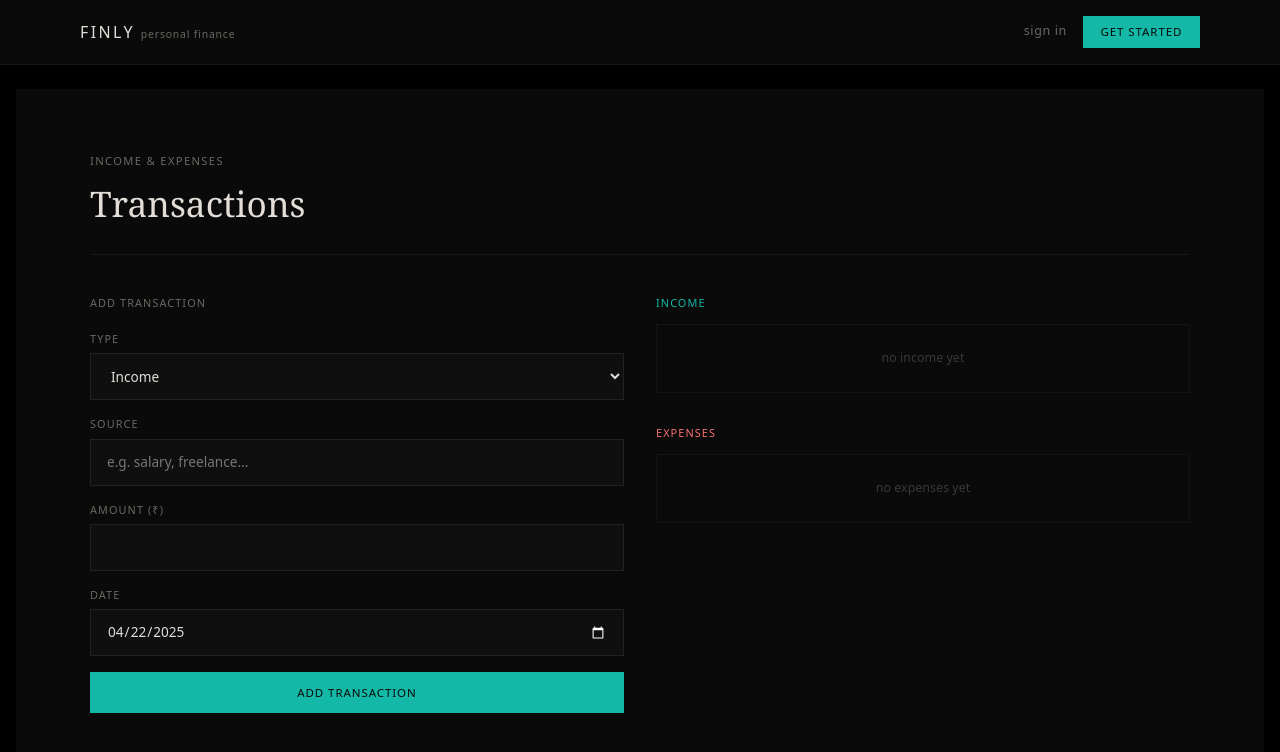
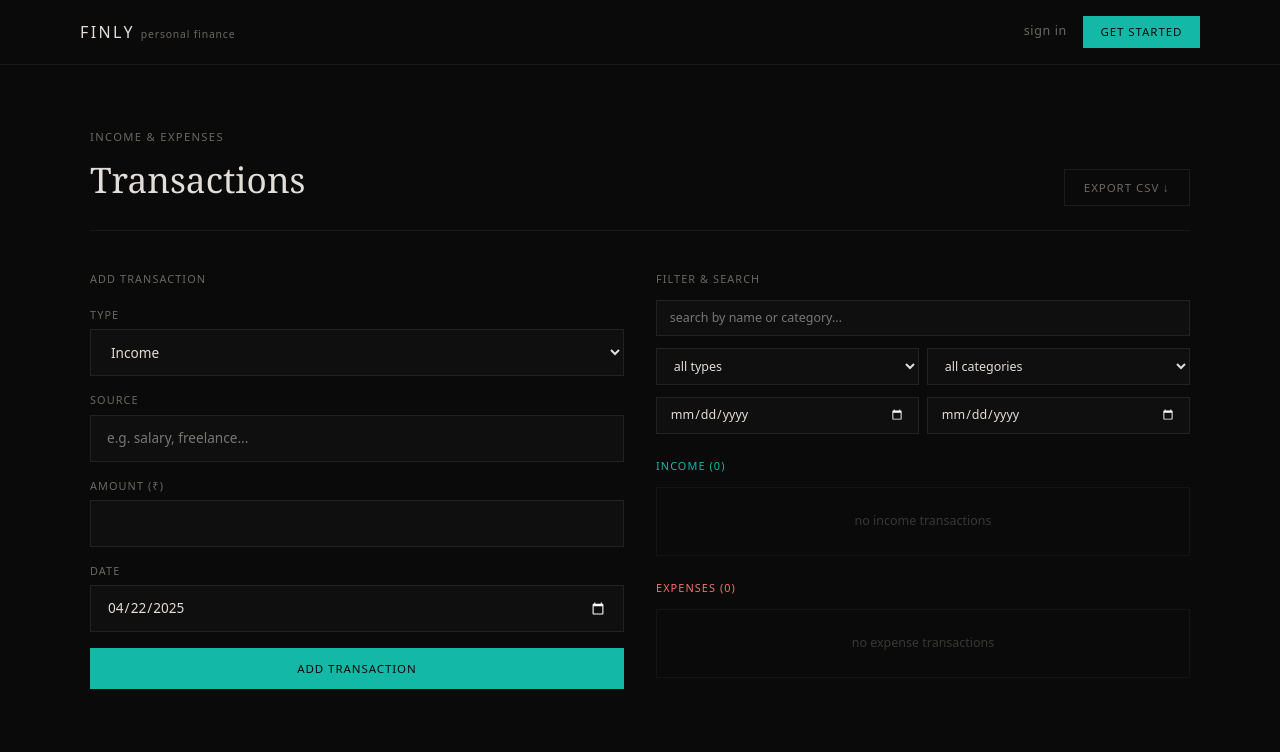
Before and after one commit to Aayushnhk/FinlyFrontend, a React (Vite) app: page /transactions in a window 1280 px wide. Shown: the top 752 px of the page. Built offline with nearby package versions, Linux system fonts and the light colour scheme.

Commit message:
redesign + search + filter + csv export

```diff
--- a/src/App.jsx
+++ b/src/App.jsx
@@ -22,7 +22,6 @@ function App() {
           <TransactionProvider>
             <Router>
               <Navbar />
-              <div className="App px-4 py-6">
               <Routes>
                 <Route path="/" element={<Dashboard />} />
                 <Route path="/categories" element={<Categories />} />
@@ -30,7 +29,6 @@ function App() {
                 <Route path="/budgets" element={<Budgets />} />
                 <Route path="/auth" element={<Auth />} />
               </Routes>
-              </div>
             </Router>
           </TransactionProvider>
         </BudgetProvider>
--- a/src/pages/Dashboard.jsx
+++ b/src/pages/Dashboard.jsx
@@ -28,7 +28,7 @@ function Dashboard() {
     const months = {};
     transactions.forEach(t => {
       const date = new Date(t.date);
-      const key = date.toLocaleString("default", { month: "short", year: "2-digit" });
+      const key = date.toLocaleString("default", { month: "short", year: "numeric" });
       if (!months[key]) months[key] = { month: key, income: 0, expense: 0 };
       if (t.type === "income") months[key].income += t.amount;
       else months[key].expense += t.amount;
--- a/src/pages/Transactions.jsx
+++ b/src/pages/Transactions.jsx
@@ -1,4 +1,4 @@
-import { useState, useEffect, useCallback } from "react";
+import { useState, useEffect, useCallback, useMemo } from "react";
 import { useTransactions } from "../contexts/TransactionContext";
 import { useCategories } from "../contexts/CategoryContext";
 import { useBudgets } from "../contexts/BudgetContext";
@@ -13,9 +13,15 @@ export default function Transactions() {
   const { fetchBudgets } = useBudgets();
 
   const [formData, setFormData] = useState({
-    type: "income", amount: "", categoryId: "", incomeSourceName: "", date: new Date().toISOString().split("T")[0],
+    type: "income", amount: "", categoryId: "", incomeSourceName: "",
+    date: new Date().toISOString().split("T")[0],
   });
   const [alert, setAlert] = useState(null);
+  const [search, setSearch] = useState("");
+  const [filterType, setFilterType] = useState("all");
+  const [filterCategory, setFilterCategory] = useState("all");
+  const [dateFrom, setDateFrom] = useState("");
+  const [dateTo, setDateTo] = useState("");
 
   const capitalize = useCallback((str) => str ? str.charAt(0).toUpperCase() + str.slice(1).toLowerCase() : "", []);
 
@@ -80,8 +86,45 @@ export default function Transactions() {
     showAlert("Transaction deleted.", "#f87171");
   };
 
-  const incomeTransactions = transactions.filter(t => t.type === "income");
-  const expenseTransactions = transactions.filter(t => t.type === "expense");
+  // Filtered transactions
+  const filtered = useMemo(() => {
+    return transactions.filter(t => {
+      const name = t.type === "income"
+        ? (t.incomeSourceName || t.name || "").toLowerCase()
+        : (t.category?.name || "").toLowerCase();
+      const matchSearch = !search || name.includes(search.toLowerCase());
+      const matchType = filterType === "all" || t.type === filterType;
+      const matchCategory = filterCategory === "all" || t.categoryId === filterCategory;
+      const tDate = new Date(t.date);
+      const matchFrom = !dateFrom || tDate >= new Date(dateFrom);
+      const matchTo = !dateTo || tDate <= new Date(dateTo);
+      return matchSearch && matchType && matchCategory && matchFrom && matchTo;
+    });
+  }, [transactions, search, filterType, filterCategory, dateFrom, dateTo]);
+
+  const incomeTransactions = filtered.filter(t => t.type === "income");
+  const expenseTransactions = filtered.filter(t => t.type === "expense");
+
+  // CSV Export
+  const exportCSV = () => {
+    const rows = [
+      ["Date", "Type", "Source/Category", "Amount"],
+      ...filtered.map(t => [
+        new Date(t.date).toLocaleDateString("en-IN"),
+        t.type,
+        t.type === "income" ? (t.incomeSourceName || t.name || "") : (t.category?.name || ""),
+        t.amount,
+      ])
+    ];
+    const csv = rows.map(r => r.join(",")).join("\n");
+    const blob = new Blob([csv], { type: "text/csv" });
+    const url = URL.createObjectURL(blob);
+    const a = document.createElement("a");
+    a.href = url;
+    a.download = "finly-transactions.csv";
+    a.click();
+    URL.revokeObjectURL(url);
+  };
 
   const inputStyle = {
     width: "100%", background: "#0f0f10",
@@ -95,6 +138,13 @@ export default function Transactions() {
     fontFamily: "system-ui,sans-serif", fontSize: "0.68rem",
     letterSpacing: "0.1em", textTransform: "uppercase",
     color: "#6b6860", display: "block", marginBottom: "0.4rem",
+  };
+
+  const filterInputStyle = {
+    background: "#0f0f10", border: "1px solid rgba(255,255,255,0.08)",
+    padding: "0.5rem 0.8rem", color: "#e2ddd6",
+    fontFamily: "system-ui,sans-serif", fontSize: "0.78rem",
+    outline: "none",
   };
 
   return (
@@ -112,13 +162,23 @@ export default function Transactions() {
       )}
 
       <div style={{ maxWidth: "1100px", margin: "0 auto" }}>
-        <div style={{ marginBottom: "2.5rem", borderBottom: "1px solid rgba(255,255,255,0.06)", paddingBottom: "1.5rem" }}>
-          <div style={{ fontFamily: "system-ui,sans-serif", fontSize: "0.7rem", letterSpacing: "0.12em", textTransform: "uppercase", color: "#6b6860", marginBottom: "0.5rem" }}>
-            income & expenses
+        <div style={{ marginBottom: "2.5rem", borderBottom: "1px solid rgba(255,255,255,0.06)", paddingBottom: "1.5rem", display: "flex", justifyContent: "space-between", alignItems: "flex-end", flexWrap: "wrap", gap: "1rem" }}>
+          <div>
+            <div style={{ fontFamily: "system-ui,sans-serif", fontSize: "0.7rem", letterSpacing: "0.12em", textTransform: "uppercase", color: "#6b6860", marginBottom: "0.5rem" }}>
+              income & expenses
+            </div>
+            <h1 style={{ fontFamily: "Georgia,serif", fontSize: "clamp(1.8rem,3vw,2.2rem)", fontWeight: 400 }}>
+              Transactions
+            </h1>
           </div>
-          <h1 style={{ fontFamily: "Georgia,serif", fontSize: "clamp(1.8rem,3vw,2.2rem)", fontWeight: 400 }}>
-            Transactions
-          </h1>
+          <button onClick={exportCSV} style={{
+            background: "transparent", border: "1px solid rgba(255,255,255,0.08)",
+            color: "#6b6860", fontFamily: "system-ui,sans-serif",
+            fontSize: "0.72rem", letterSpacing: "0.08em", textTransform: "uppercase",
+            padding: "0.55rem 1.2rem", cursor: "pointer",
+          }}>
+            export csv ↓
+          </button>
         </div>
 
         <div style={{ display: "grid", gridTemplateColumns: "repeat(auto-fit, minmax(280px, 1fr))", gap: "2rem" }}>
@@ -129,7 +189,6 @@ export default function Transactions() {
               {editingTransaction ? "edit transaction" : "add transaction"}
             </div>
             <form onSubmit={handleSubmit} style={{ display: "flex", flexDirection: "column", gap: "1rem" }}>
-
               <div>
                 <label style={labelStyle}>type</label>
                 <select name="type" value={formData.type} onChange={e => setFormData(p => ({ ...p, type: e.target.value }))} style={{ ...inputStyle, cursor: "pointer" }}>
@@ -187,16 +246,54 @@ export default function Transactions() {
           </div>
 
           {/* Transaction lists */}
-          <div style={{ display: "flex", flexDirection: "column", gap: "2rem" }}>
+          <div style={{ display: "flex", flexDirection: "column", gap: "1.5rem" }}>
+
+            {/* Filters */}
+            <div style={{ display: "flex", flexDirection: "column", gap: "0.75rem" }}>
+              <div style={{ fontFamily: "system-ui,sans-serif", fontSize: "0.68rem", letterSpacing: "0.1em", textTransform: "uppercase", color: "#6b6860" }}>
+                filter & search
+              </div>
+              <input
+                type="text"
+                placeholder="search by name or category..."
+                value={search}
+                onChange={e => setSearch(e.target.value)}
+                style={{ ...filterInputStyle, width: "100%" }}
+              />
+              <div style={{ display: "flex", gap: "0.5rem", flexWrap: "wrap" }}>
+                <select value={filterType} onChange={e => setFilterType(e.target.value)} style={{ ...filterInputStyle, flex: 1 }}>
+                  <option value="all">all types</option>
+                  <option value="income">income only</option>
+                  <option value="expense">expenses only</option>
+                </select>
+                <select value={filterCategory} onChange={e => setFilterCategory(e.target.value)} style={{ ...filterInputStyle, flex: 1 }}>
+                  <option value="all">all categories</option>
+                  {categories.map(c => <option key={c.id} value={c.id}>{capitalize(c.name)}</option>)}
+                </select>
+              </div>
+              <div style={{ display: "flex", gap: "0.5rem", flexWrap: "wrap" }}>
+                <input type="date" value={dateFrom} onChange={e => setDateFrom(e.target.value)} style={{ ...filterInputStyle, flex: 1, colorScheme: "dark" }} />
+                <input type="date" value={dateTo} onChange={e => setDateTo(e.target.value)} style={{ ...filterInputStyle, flex: 1, colorScheme: "dark" }} />
+              </div>
+              {(search || filterType !== "all" || filterCategory !== "all" || dateFrom || dateTo) && (
+                <button onClick={() => { setSearch(""); setFilterType("all"); setFilterCategory("all"); setDateFrom(""); setDateTo(""); }} style={{
+                  background: "transparent", border: "none", color: "#f87171",
+                  fontFamily: "system-ui,sans-serif", fontSize: "0.72rem",
+                  letterSpacing: "0.06em", cursor: "pointer", textAlign: "left", padding: 0,
+                }}>
+                  clear filters ✕
+                </button>
+              )}
+            </div>
 
             {/* Income */}
             <div>
               <div style={{ fontFamily: "system-ui,sans-serif", fontSize: "0.68rem", letterSpacing: "0.1em", textTransform: "uppercase", color: "#14b8a6", marginBottom: "0.8rem" }}>
-                income
+                income ({incomeTransactions.length})
               </div>
               {incomeTransactions.length === 0 ? (
                 <div style={{ padding: "1.5rem", border: "1px solid rgba(255,255,255,0.04)", color: "#3a3835", fontFamily: "system-ui,sans-serif", fontSize: "0.78rem", textAlign: "center" }}>
-                  no income yet
+                  no income transactions
                 </div>
               ) : (
                 <div style={{ border: "1px solid rgba(255,255,255,0.06)" }}>
@@ -225,11 +322,11 @@ export default function Transactions() {
             {/* Expenses */}
             <div>
               <div style={{ fontFamily: "system-ui,sans-serif", fontSize: "0.68rem", letterSpacing: "0.1em", textTransform: "uppercase", color: "#f87171", marginBottom: "0.8rem" }}>
-                expenses
+                expenses ({expenseTransactions.length})
               </div>
               {expenseTransactions.length === 0 ? (
                 <div style={{ padding: "1.5rem", border: "1px solid rgba(255,255,255,0.04)", color: "#3a3835", fontFamily: "system-ui,sans-serif", fontSize: "0.78rem", textAlign: "center" }}>
-                  no expenses yet
+                  no expense transactions
                 </div>
               ) : (
                 <div style={{ border: "1px solid rgba(255,255,255,0.06)" }}>
```
Lines whose indentation alone changed are shown as unchanged.
